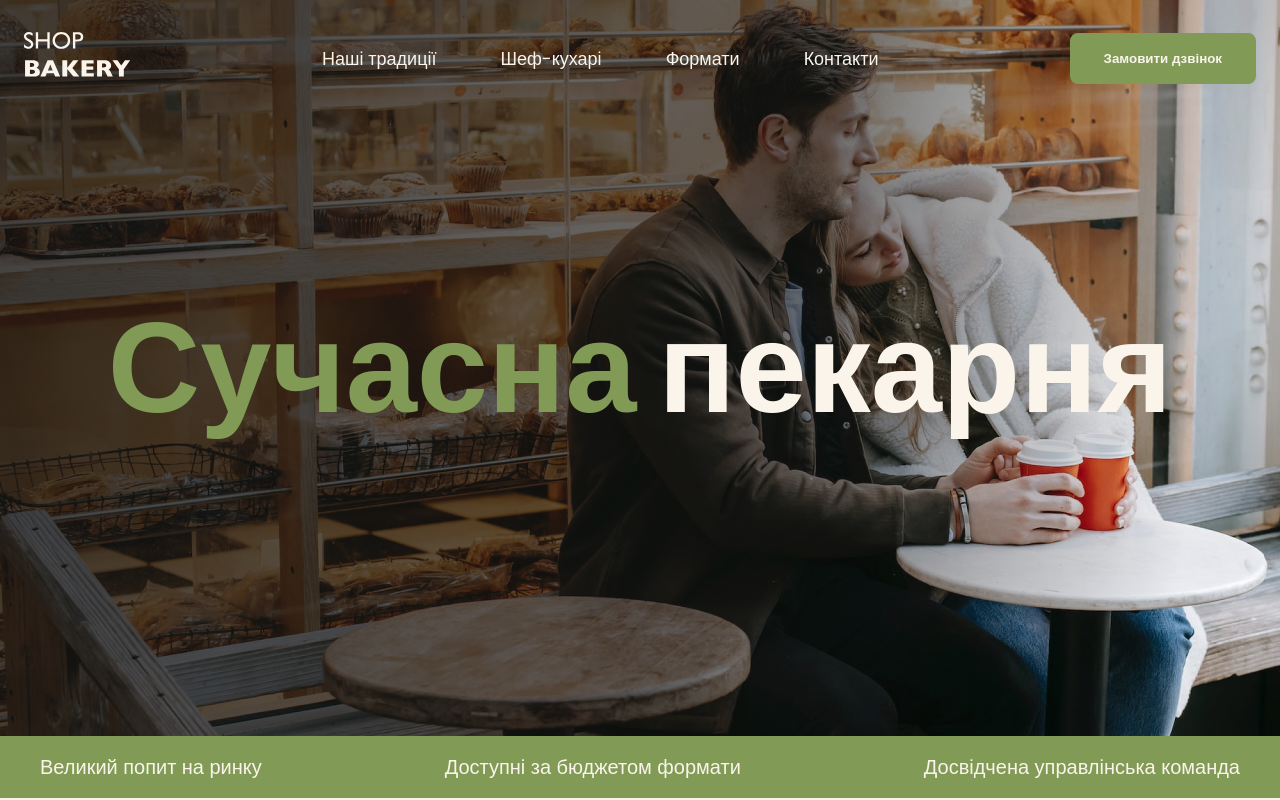
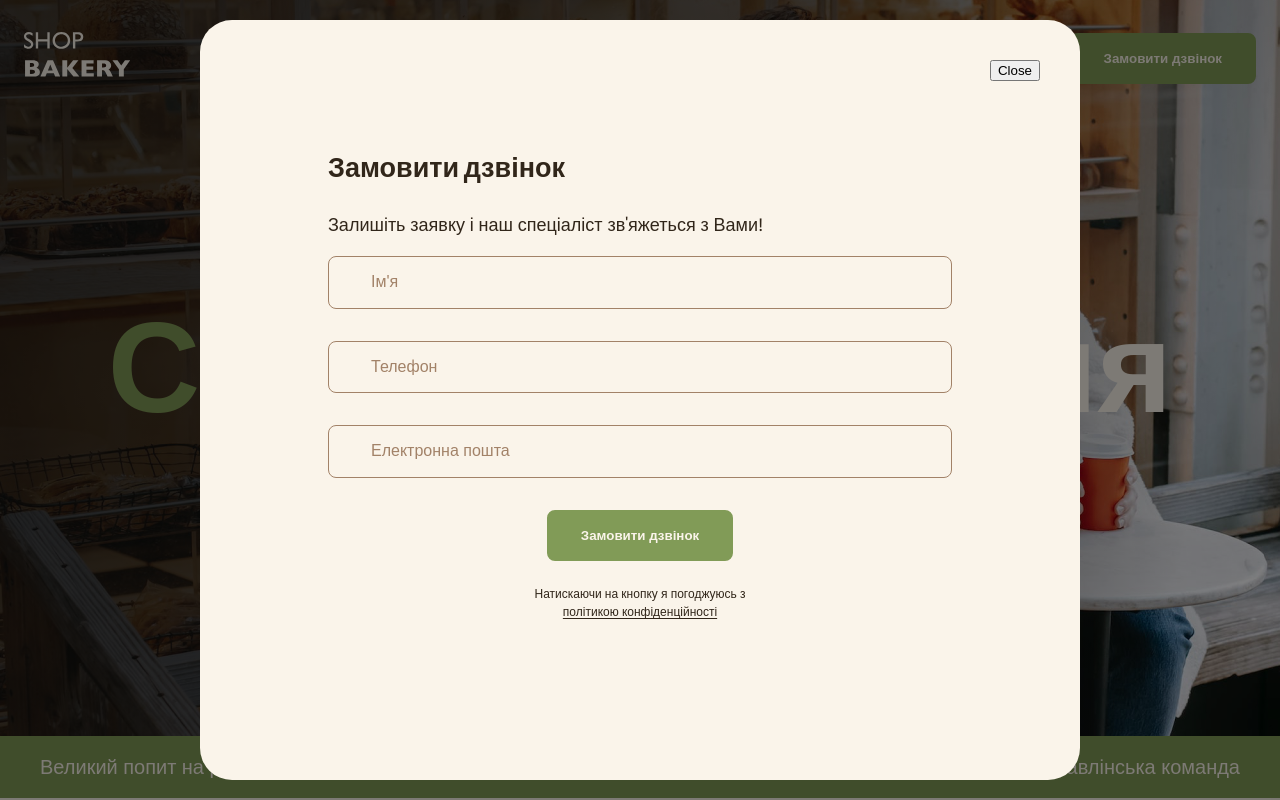
Before and after one commit to lanatsvik/modern-bakery-goit, a plain HTML site: page index.html in a window 1280 px wide. Shown: the top 800 px of the page. Drawn offline with Linux system fonts and the light colour scheme.

Commit message:
implement form on page and in modal

```diff
--- a/css/styles.css
+++ b/css/styles.css
@@ -484,8 +484,10 @@
   max-width: 880px;
   height: 100%;
   max-height: 880px;
+  padding: 128px;
   background-color: var(--color-primary-light);
   border-radius: 32px;
+  overflow-y: auto;
 }
 
 .modal-btn-close {
@@ -493,3 +495,59 @@
   top: 40px;
   right: 40px;
 }
+
+/* Form */
+.form-field {
+  position: relative;
+  margin-bottom: 32px;
+}
+
+.form-label {
+  position: absolute;
+  top: 16px;
+  left: 42px;
+}
+
+.form-input {
+  padding: 16px 42px;
+  width: 100%;
+  font-size: 16px;
+  line-height: 1.17;
+  border: 1px solid var(--color-secondary-dark);
+  border-radius: 8px;
+  background-color: transparent;
+}
+
+.form-input:focus {
+  border-color: var(--color-brand-normal);
+  outline: none;
+}
+
+.form-input::placeholder {
+  font-size: 16px;
+  line-height: 1.17;
+  color: var(--color-secondary-dark);
+}
+
+.form-input:focus::placeholder {
+  color: var(--color-primary-dark);
+}
+
+.form-button {
+  display: block;
+  margin: 0 auto 24px;
+}
+
+.form-terms {
+  margin: 0 auto;
+  max-width: 230px;
+  font-weight: 500;
+  font-size: 12px;
+  line-height: 1.5;
+  text-align: center;
+}
+
+.form-terms-link {
+  color: var(--color-primary-dark);
+  text-underline-offset: 2px;
+}
--- a/index.html
+++ b/index.html
@@ -161,7 +161,26 @@
           <div class="contact-form">
             <h2 class="contacts-title section-title">Приєднуйся до мережі пекарень</h2>
             <p>Заповни форму, щоб ми звʼязались з тобою!</p>
-            <!-- Form -->
+            <form name="contact-form" autocomplete="off">
+              <div class="form-field">
+                <label class="form-label visually-hidden" for="user-name">Ім'я</label>
+                <input class="form-input" type="text" name="user-name" id="user-name" placeholder="Ім'я">
+              </div>
+
+              <div class="form-field">
+                <label class="form-label visually-hidden" for="user-tel">Телефон</label>
+                <input class="form-input" type="tel" name="user-tel" id="user-tel" placeholder="Телефон">
+              </div>
+
+              <div class="form-field">
+                <label class="form-label visually-hidden" for="user-email">Електронна пошта</label>
+                <input class="form-input" type="email" name="user-email" id="user-email" placeholder="Електронна пошта">
+              </div>
+
+              <button class="form-button button" type="submit">Замовити дзвінок</button>
+              <p class="form-terms">Натискаючи на кнопку я погоджуюсь з <a class="form-terms-link" href="#">політикою
+                  конфіденційності</a></p>
+            </form>
           </div>
           <iframe class="contact-map"
             src="https://www.google.com/maps/embed?pb=!1m18!1m12!1m3!1d2540.1636289098738!2d30.4912733!3d50.45667759999999!2m3!1f0!2f0!3f0!3m2!1i1024!2i768!4f13.1!3m3!1m2!1s0x40d4ce637c006b2d%3A0xaf86385f19996ff0!2sSichovykh%20Striltsiv%20St%2C%2054%2C%20Kyiv%2C%20Ukraine%2C%2002000!5e0!3m2!1sen!2sde!4v1761595941843!5m2!1sen!2sde"
@@ -216,9 +235,30 @@
     </div>
   </footer>
 
-  <div class="backdrop is-hidden">
+  <div class="backdrop">
     <div class="modal">
       <button class="modal-btn-close">Close</button>
+      <h2>Замовити дзвінок</h2>
+      <p>Залишіть заявку і наш спеціаліст зв'яжеться з Вами!</p>
+      <form name="modal-form" autocomplete="off" novalidate>
+        <div class="form-field">
+          <label class="form-label visually-hidden" for="user-name">Ім'я</label>
+          <input class="form-input" type="text" name="user-name" id="user-name" placeholder="Ім'я">
+        </div>
+
+        <div class="form-field">
+          <label class="form-label visually-hidden" for="user-tel">Телефон</label>
+          <input class="form-input" type="tel" name="user-tel" id="user-tel" placeholder="Телефон">
+        </div>
+
+        <div class="form-field">
+          <label class="form-label visually-hidden" for="user-email">Електронна пошта</label>
+          <input class="form-input" type="email" name="user-email" id="user-email" placeholder="Електронна пошта">
+        </div>
+
+        <button class="form-button button" type="submit">Замовити дзвінок</button>
+        <p class="form-terms">Натискаючи на кнопку я погоджуюсь з <a class="form-terms-link" href="#">політикою конфіденційності</a></p>
+      </form>
     </div>
   </div>
 
```
